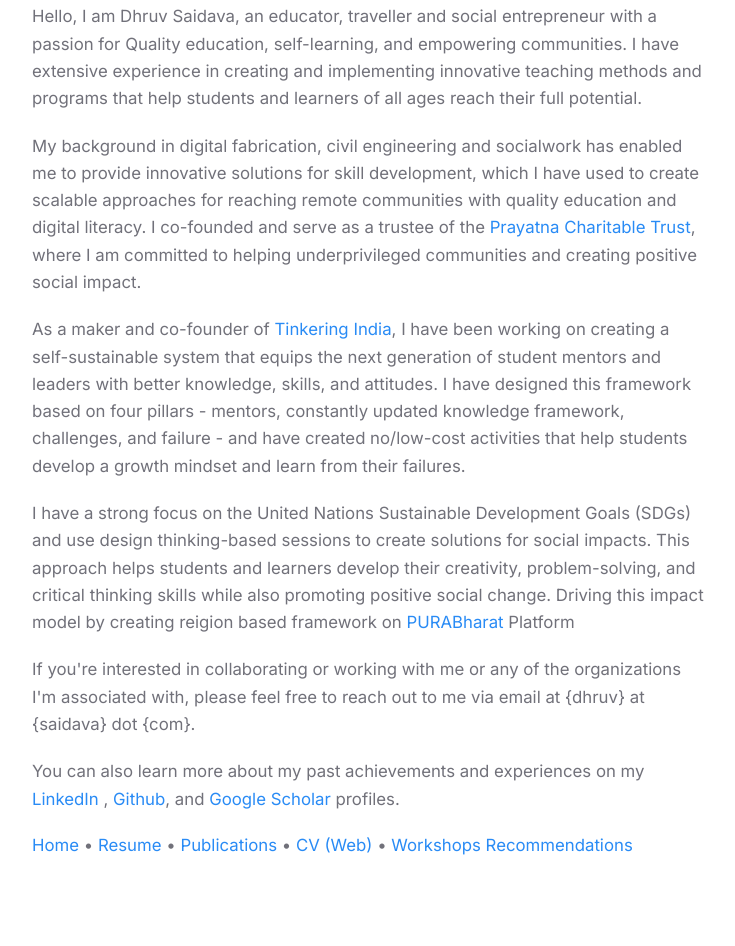
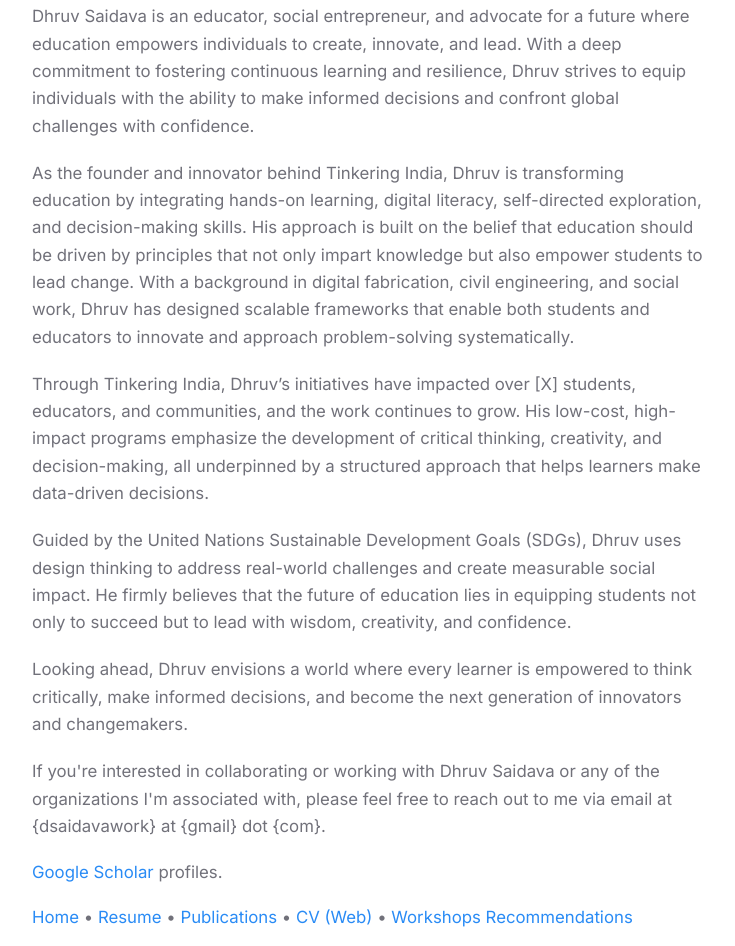
Before and after one commit to dhruvsaidava/dhruvsaidava.github.io, a plain HTML site: page index.html in a window 1280 px wide. Shown: the part 354-1300 px from the top of the page, without its empty margins (272-1007 px from the left). Before the commit the page ends 1228 px from the top, so only its background shows below. Drawn offline with nearby package versions, Linux system fonts and the light colour scheme; a web font is replaced by a local one.

Commit message:
profile update

```diff
--- a/index.html
+++ b/index.html
@@ -65,22 +65,29 @@
                 <h1 class="p1">Dhruv <span id="blue">Saidava</span></h1>
                 <h2 class="p2">Maker @ <a href="https://tinkering.in" target="_blank" >Tinkering India</a></h2>
                 <p>
-                    Hello, I am Dhruv Saidava, an educator, traveller and social entrepreneur with a passion for Quality education, self-learning, and empowering communities. I have extensive experience in creating and implementing innovative teaching methods and programs that help students and learners of all ages reach their full potential.
+                    Dhruv Saidava is an educator, social entrepreneur, and advocate for a future where education empowers individuals to create, innovate, and lead. With a deep commitment to fostering continuous learning and resilience, Dhruv strives to equip individuals with the ability to make informed decisions and confront global challenges with confidence.
+                </p>
+
+                <p>
+                    As the founder and innovator behind Tinkering India, Dhruv is transforming education by integrating hands-on learning, digital literacy, self-directed exploration, and decision-making skills. His approach is built on the belief that education should be driven by principles that not only impart knowledge but also empower students to lead change. With a background in digital fabrication, civil engineering, and social work, Dhruv has designed scalable frameworks that enable both students and educators to innovate and approach problem-solving systematically.
+                </p>
+
+                <p>
+                    Through Tinkering India, Dhruv’s initiatives have impacted over [X] students, educators, and communities, and the work continues to grow. His low-cost, high-impact programs emphasize the development of critical thinking, creativity, and decision-making, all underpinned by a structured approach that helps learners make data-driven decisions.
                 </p>
                 <p>
-                    My background in digital fabrication, civil engineering and socialwork has enabled me to provide innovative solutions for skill development, which I have used to create scalable approaches for reaching remote communities with quality education and digital literacy. I co-founded and serve as a trustee of the <a href="https://pct.org.in" target="_blank">Prayatna Charitable Trust</a>, where I am committed to helping underprivileged communities and creating positive social impact.
+                    Guided by the United Nations Sustainable Development Goals (SDGs), Dhruv uses design thinking to address real-world challenges and create measurable social impact. He firmly believes that the future of education lies in equipping students not only to succeed but to lead with wisdom, creativity, and confidence.
+                </p>
 
 
+                <p>
+                Looking ahead, Dhruv envisions a world where every learner is empowered to think critically, make informed decisions, and become the next generation of innovators and changemakers.
                 </p>
-                <p>
-                    As a maker and co-founder of <a href="https://www.tinkering.in" target="_blank"> Tinkering India</a>, I have been working on creating a self-sustainable system that equips the next generation of student mentors and leaders with better knowledge, skills, and attitudes. I have designed this framework based on four pillars - mentors, constantly updated knowledge framework, challenges, and failure - and have created no/low-cost activities that help students develop a growth mindset and learn from their failures.
-                </p>
-                <p>
-                I have a strong focus on the United Nations Sustainable Development Goals (SDGs) and use design thinking-based sessions to create solutions for social impacts. This approach helps students and learners develop their creativity, problem-solving, and critical thinking skills while also promoting positive social change. Driving this impact model by creating reigion based framework on <a href="https://purabharat.org" target="_blank">PURABharat</a> Platform</p>
+
+
 <p>
-If you're interested in collaborating or working with me or any of the organizations I'm associated with, please feel free to reach out to me via email at {dhruv} at {saidava} dot {com}.</p><p> You can also learn more about my past achievements and experiences on my <a href="https://www.linkedin.com/in/dhruvsaidava/" target="_blank">
-    LinkedIn
-</a>,  <a href="https://github.com/dhruvsaidava" target="_blank"> Github</a>, and <a
+If you're interested in collaborating or working with Dhruv Saidava or any of the organizations I'm associated with, please feel free to reach out to me via email at {dsaidavawork} at {gmail} dot {com}.</p>
+<a
 href="https://scholar.google.com/citations?hl=en&user=bpOX3wQAAAAJ" target="_blank">
 Google Scholar
 </a> profiles.</p>
```
